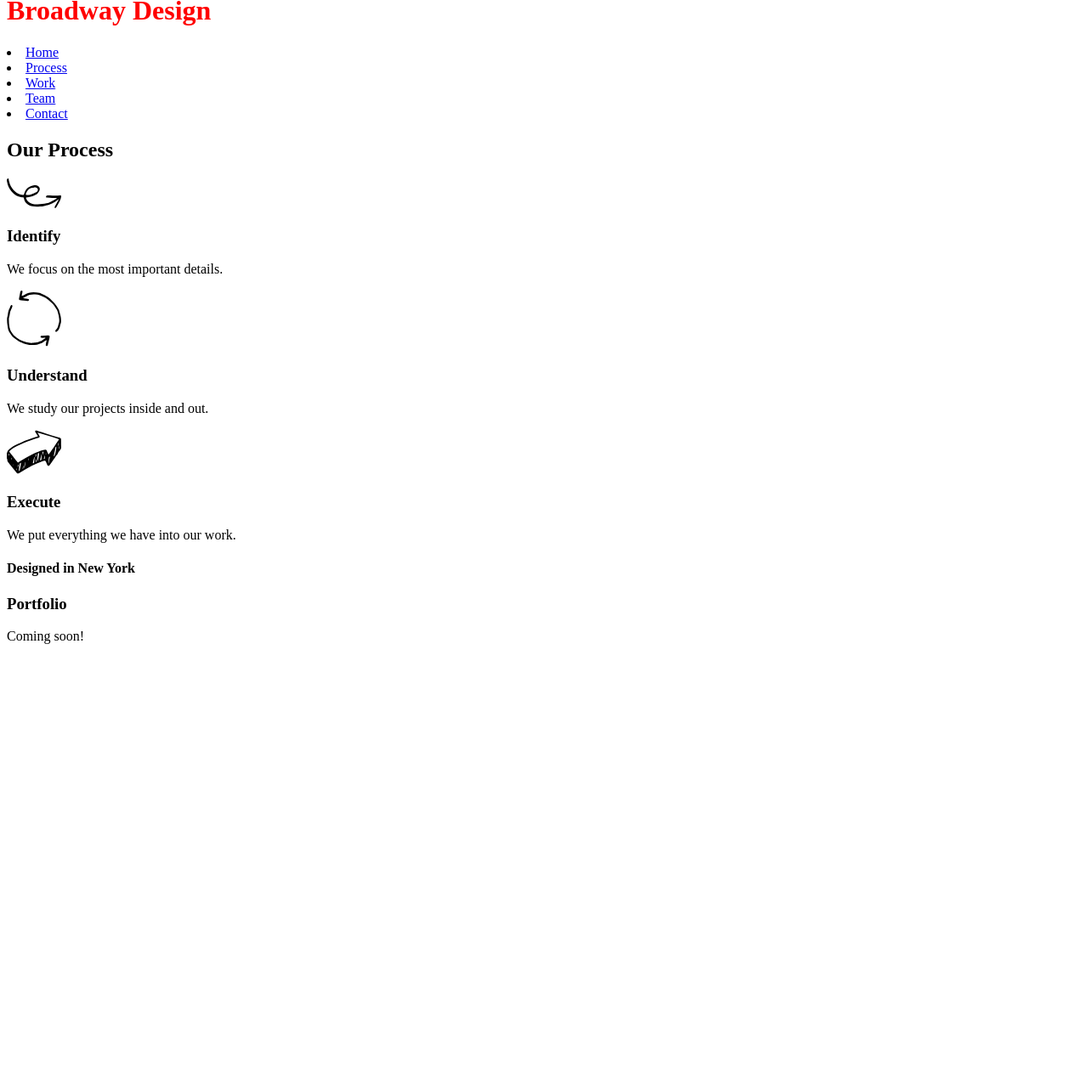
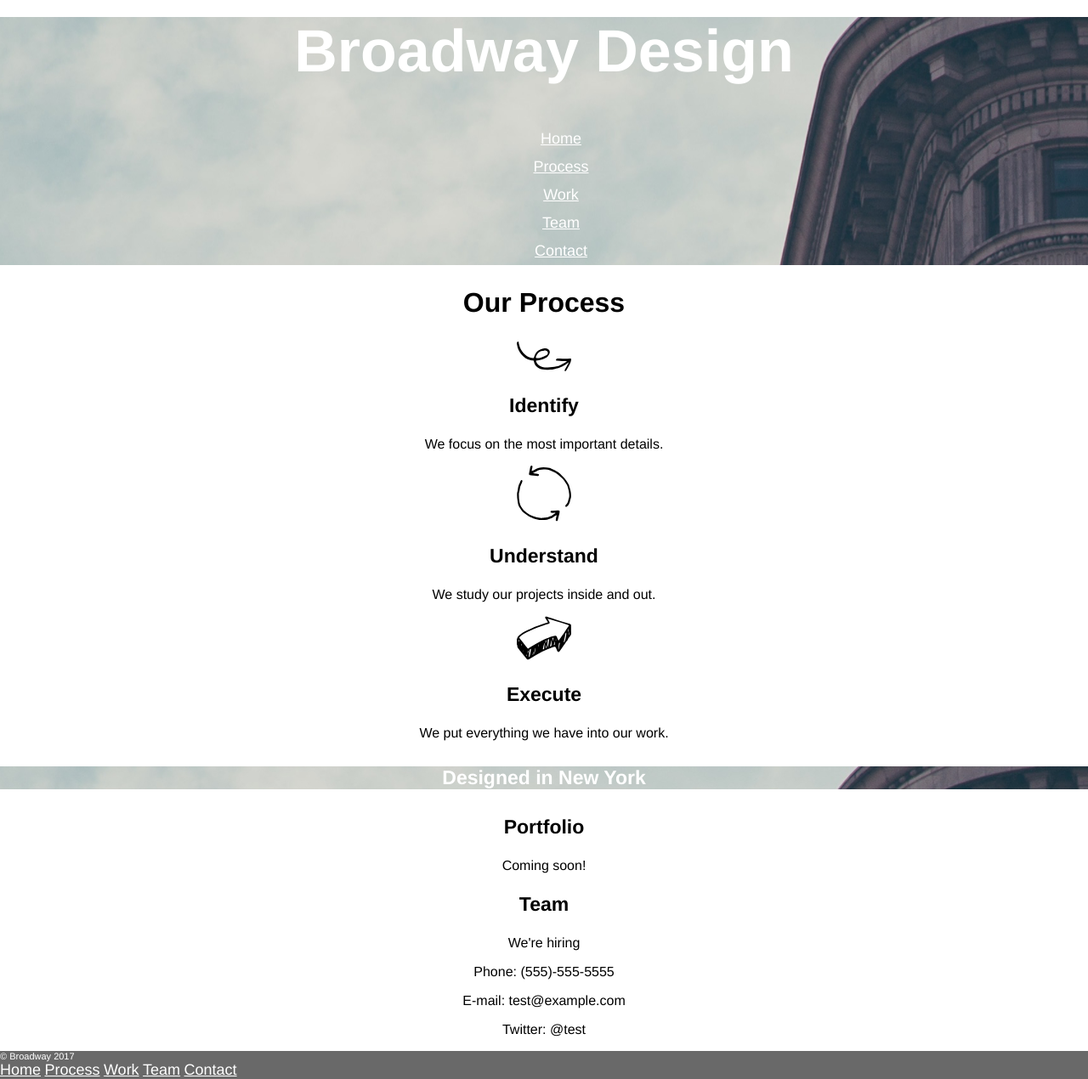
Before and after one commit to DesignKapitein/broadway, a plain HTML site: page index.html in a window 1280 px wide. Shown: the part 27-1297 px from the top of the page at 85% size. Before the commit the page ends 801 px from the top, so only its background shows below. Drawn offline with Linux system fonts and the light colour scheme.

Commit message:
HTML and CSS finished. Ready to test

```diff
--- a/index.html
+++ b/index.html
@@ -11,11 +11,13 @@
     <div id="home">
       <h1>Broadway Design</h1>
       <nav>
-        <li><a href="#home">Home</a></li>
-        <li><a href="#process">Process</a></li>
-        <li><a href="#work">Work</a></li>
-        <li><a href="#team">Team</a></li>
-        <li><a href="#contact">Contact</a></li>
+        <ul>
+          <li><a href="#home">Home</a></li>
+          <li><a href="#process">Process</a></li>
+          <li><a href="#work">Work</a></li>
+          <li><a href="#team">Team</a></li>
+          <li><a href="#contact">Contact</a></li>
+      </ul>
       </nav>
     </div>
 
@@ -44,9 +46,27 @@
 
     <!-- TEAM -->
 
+    <div id="team">
+      <h3>Team</h3>
+      <p>We're hiring</p>
+    </div>
 
+    <!-- CONTACT -->
 
+    <div id="contact">
+      <p>Phone: (555)-555-5555</p>
+      <p>E-mail: test@example.com</p>
+      <p>Twitter: @test</p>
+    </div>
 
-
+    <!-- FOOTER -->
+    <footer>
+      <div id="copy">&copy Broadway 2017</div>
+        <a href="#home">Home</a>
+        <a href="#process">Process</a>
+        <a href="#work">Work</a>
+        <a href="#team">Team</a>
+        <a href="#contact">Contact</a>
+    </footer>
   </body>
 </html>
--- a/resources/css/style.css
+++ b/resources/css/style.css
@@ -1,3 +1,56 @@
+body {
+  font-family: Helvetica, Arial, sans-serif;
+  margin: 0 auto;
+  text-align: center;
+}
+
+h1, h2, h3, h4 {
+  font-weight: bold;
+}
+
+h1,
+h4,
+a {
+  color: #ffffff;
+}
+
 h1 {
-  color: red;
+  font-size: 70px;
 }
+
+h2 {
+  font-size: 32px;
+}
+
+h3 {
+  font-size: 23px;
+}
+
+h4 {
+  font-size: 23px;
+  color: #ffffff;
+  background-image: url("../images/the-flatiron-building.png");
+}
+
+a {
+  font-size: 18px;
+}
+
+#home {
+  background-image: url("../images/the-flatiron-building.png");
+}
+
+#copy {
+  font-size: 11px;
+}
+
+ul {
+  list-style-type: none;
+  line-height: 200%;
+}
+
+footer {
+  background-color: dimgray;
+  color: white;
+  text-align: left;
+}
```
